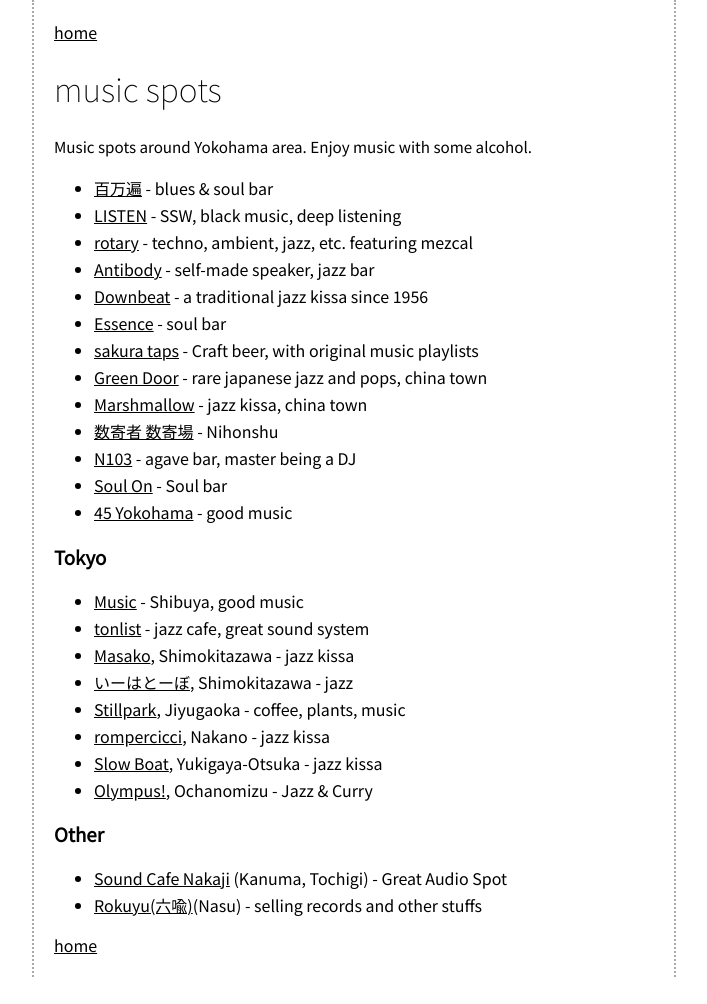
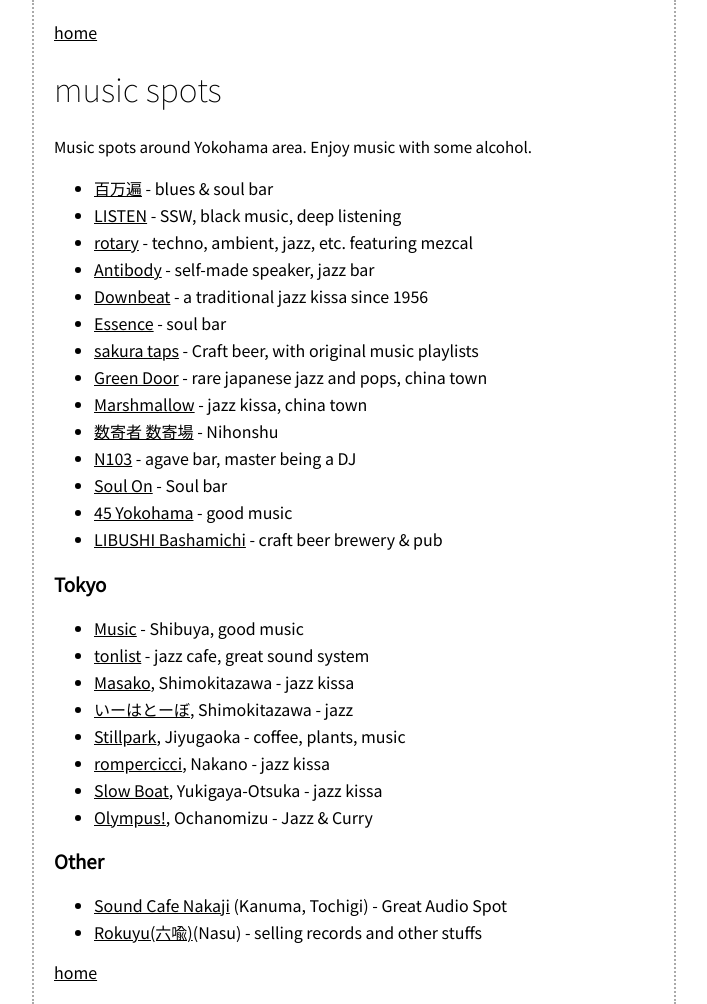
Before and after one commit to mkataoka73/mkataoka73.github.io, a Jekyll site: the page built from music-spots.md, in a window 1280 px wide. Shown: the whole page, without its empty margins (286-993 px from the left). Built offline with Jekyll 4.4.1, drawn with Linux system fonts in a browser that asks for light colours; before the commit the page ends 977 px from its top, so only the background shows below that.

Commit message:
Add content

```diff
--- a/music-spots.md
+++ b/music-spots.md
@@ -18,6 +18,7 @@ Music spots around Yokohama area. Enjoy music with some alcohol.
 - [N103](https://www.instagram.com/n103yokohama/) - agave bar, master being a DJ
 - [Soul On](https://www.instagram.com/bar_soulon_yokohama/) - Soul bar
 - [45 Yokohama](https://www.instagram.com/recordbar45yokohama/) - good music
+- [LIBUSHI Bashamichi](http://libushi.com/bashamichi/) - craft beer brewery & pub
 
 ### Tokyo
 
```
